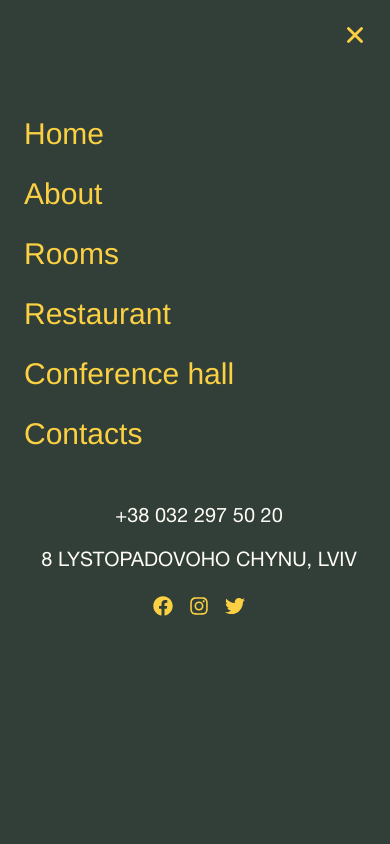
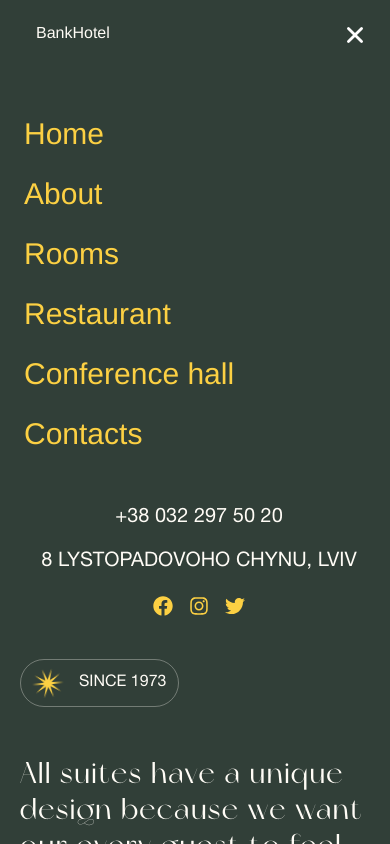
Before and after one commit to ridwanyinus/bankHotel, a Next.js app: page /Rooms in a window 390 px wide. Both pictures are taken after a click on the icon 354 px from the left and 35 px from the top of the page. Shown: the top 844 px of the page. Built offline with nearby package versions, Linux system fonts and the light colour scheme.

Commit message:
added changes

```diff
--- a/app/globals.css
+++ b/app/globals.css
@@ -138,8 +138,9 @@ h6 {
   color: #1b3b36;
 }
 
+
 .is-sticky a {
-  color: #1b3b36;
+  color: #fcd043;
 }
 
 .is-sticky .active {
@@ -221,11 +222,7 @@ h6 {
   color: #fcd043;
 }
 
-@media (max-width: 1280px) {
-  .is-sticky {
-    display: none;
-  }
-}
+
 
 @media (max-width: 374px) {
   .heading {
--- a/components/Navbar.tsx
+++ b/components/Navbar.tsx
@@ -31,7 +31,7 @@ const Navbar: React.FC = () => {
   return (
     <nav className={`${scroll ? "is-sticky" : ""} bg-primary flex px-5 md:px-[1.9rem] largesceen:px-14 fourk:px-44 pt-5 justify-between items-center mb-0`}>
       <div>
-        <Link href="/" className="ml-4 text-white-100 capitalize lg:text-base desktop:text-xl leading-none font-medium z-10 relative logo">
+        <Link href="/" className="ml-4 text-white-100 capitalize lg:text-base desktop:text-xl leading-none font-medium z-[999] relative logo">
           BankHotel
         </Link>
       </div>
@@ -55,17 +55,17 @@ const Navbar: React.FC = () => {
       </div>
 
       {/* Mobile Nav */}
-      <section className="xl:hidden z-[9999]">
+      <section className="xl:hidden z-[995]">
         <div>
           {toggleMenu ? (
-            <IoClose size={30} color="#FCD043" onClick={() => setToggleMenu(false)} className="relative z-10" />
+            <IoClose size={30} color="#ffffff" onClick={() => setToggleMenu(false)} className="relative z-10" />
           ) : (
-            <AiOutlineAlignLeft size={30} color="#FFFCF6" onClick={() => setToggleMenu(true)} className="relative z-10" />
+            <AiOutlineAlignLeft size={30} onClick={() => setToggleMenu(true)} className="relative z-10 text-[#FFFCF6] stick" />
           )}
 
           {toggleMenu && (
-            <div className="flex w-full">
-              <div className="absolute overflow-hidden w-full h-screen left-0 right-0 top-0 bg-primary scale-up-ver-top transition-all pt-28 pl-2 sm:pl-12">
+            <div className="w-full fixed top-0 right-0 h-screen ">
+              <div className=" overflow-hidden w-full  bg-primary scale-up-ver-top transition-all pt-28 pl-2 sm:pl-12">
                 {navItems.map((item, idx: number) => (
                   <ul key={`link=${idx}`}>
                     <li className="flex px-4 py-1 last:mb-4">
--- a/package.json
+++ b/package.json
@@ -1,5 +1,5 @@
 {
-  "name": "bookreader",
+  "name": "bank hotel",
   "version": "0.1.0",
   "private": true,
   "scripts": {
```
